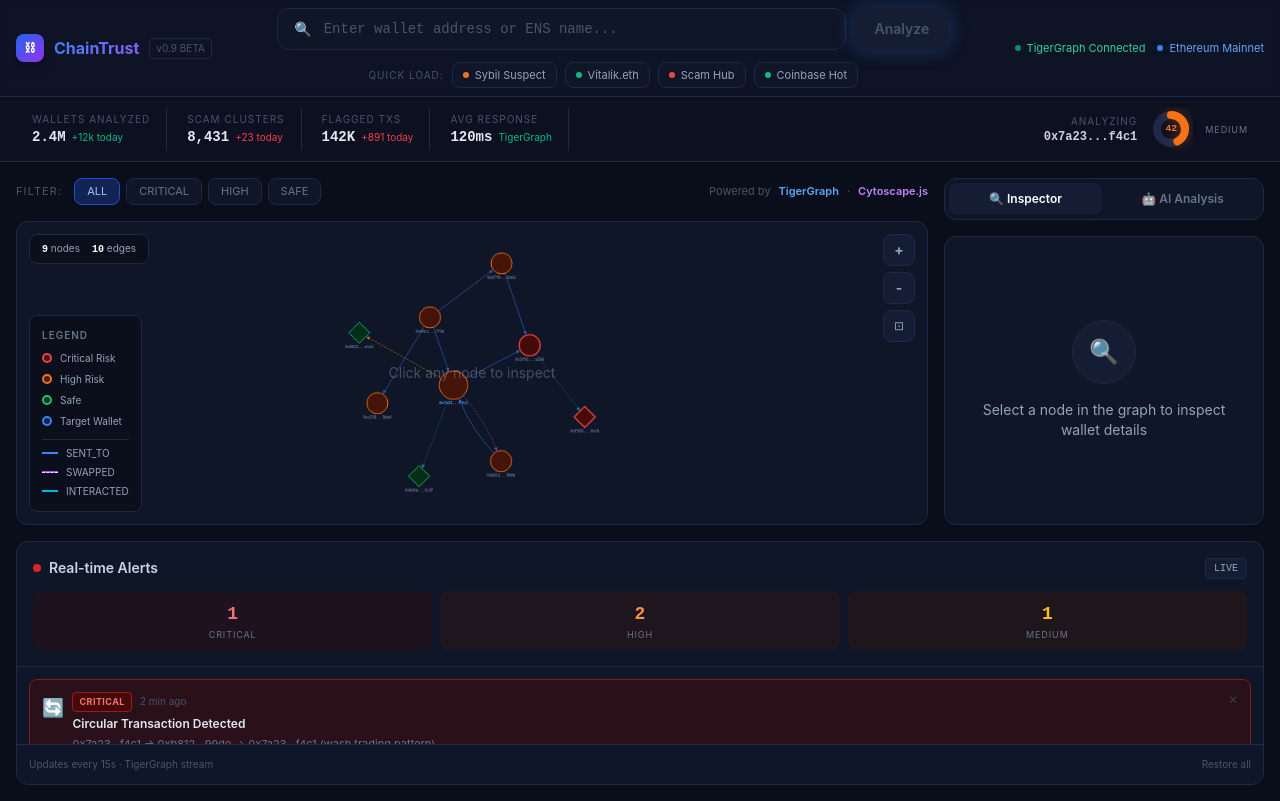
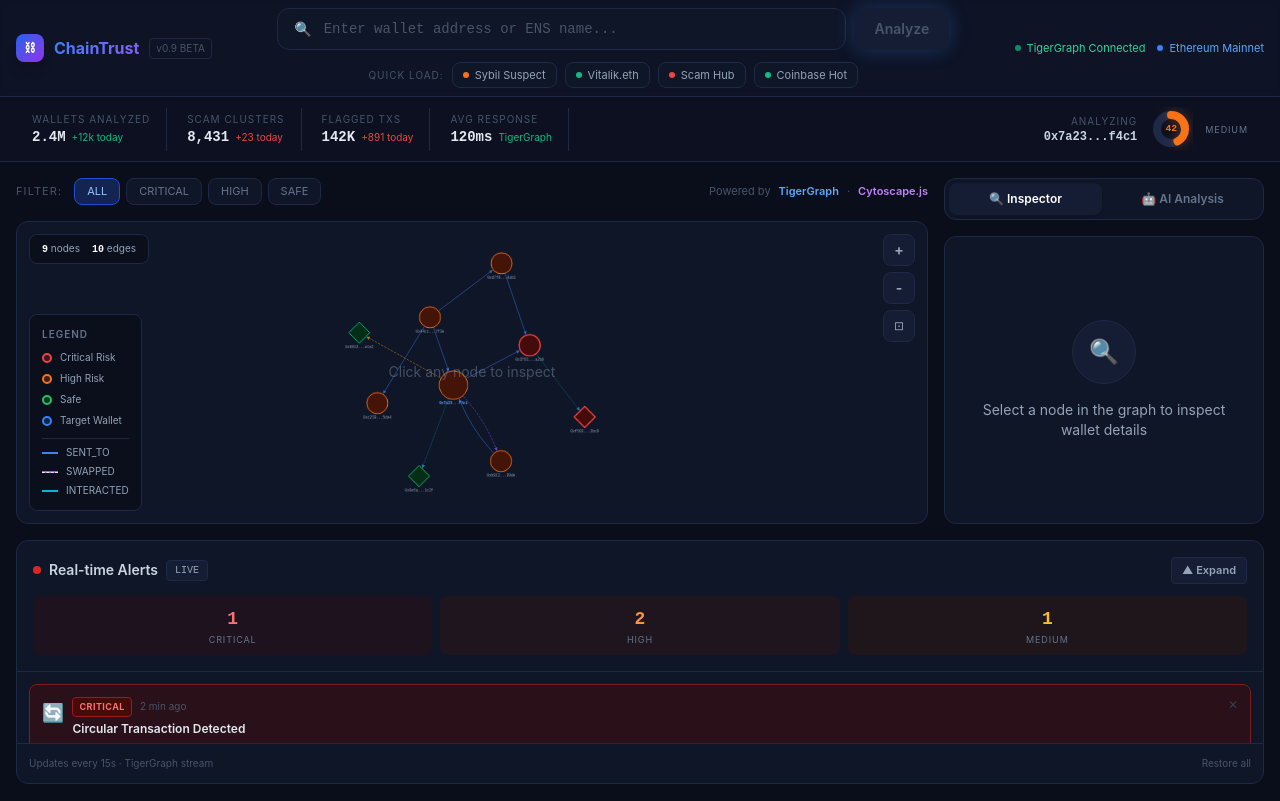
Before and after one commit to GauravKarakoti/ChainTrust, a React (Vite) app: page / in a window 1280 px wide. Built offline with nearby package versions, Linux system fonts and the light colour scheme.

Commit message:
Ye kya h chee

```diff
--- a/src/App.jsx
+++ b/src/App.jsx
@@ -20,9 +20,12 @@ export default function App() {
   const [selectedNode, setSelectedNode] = useState(null)
   const [isLoading, setIsLoading] = useState(false)
   const [graphFilter, setGraphFilter] = useState('ALL')
-  const [activeTab, setActiveTab] = useState('inspector') // 'inspector' | 'ai'
+  const [activeTab, setActiveTab] = useState('inspector')
   const [searchedAddress, setSearchedAddress] = useState('0x7a23...f4c1')
   const [graphKey, setGraphKey] = useState(0)
+
+  // NEW: State to manage alerts panel height
+  const [isAlertsExpanded, setIsAlertsExpanded] = useState(false)
 
   const handleSearch = useCallback((address) => {
     setIsLoading(true)
@@ -32,7 +35,6 @@ export default function App() {
       setIsLoading(false)
       setGraphKey(k => k + 1)
 
-      // FIX: Look up the typed address, fallback if mock data doesn't exist
       const targetProfile = WALLET_PROFILES[address] || WALLET_PROFILES['0x7a23...f4c1']
 
       setSelectedNode({
@@ -45,11 +47,10 @@ export default function App() {
   const targetWallet = WALLET_PROFILES[searchedAddress] || WALLET_PROFILES['0x7a23...f4c1']
 
   return (
-    <div className="min-h-screen bg-dark-900 flex flex-col">
+    <div className="h-screen bg-dark-900 flex flex-col overflow-hidden">
       {/* Top Nav */}
       <header className="flex-shrink-0 border-b border-[#1e2847] bg-dark-800/80 backdrop-blur-sm sticky top-0 z-50">
         <div className="max-w-[1600px] mx-auto px-4 h-24 flex items-center gap-4">
-          {/* Logo */}
           <div className="flex items-center gap-2.5 flex-shrink-0">
             <div className="w-7 h-7 rounded-lg bg-gradient-to-br from-blue-600 to-purple-600 flex items-center justify-center text-sm font-bold text-white shadow-lg">
               ⛓
@@ -58,12 +59,10 @@ export default function App() {
             <span className="text-[10px] text-slate-600 border border-[#1e2847] px-1.5 py-0.5 rounded">v0.9 BETA</span>
           </div>
 
-          {/* Search */}
           <div className="flex-1 max-w-2xl mx-auto hidden md:block">
             <SearchBar onSearch={handleSearch} isLoading={isLoading} />
           </div>
 
-          {/* Right pills */}
           <div className="flex items-center gap-3 flex-shrink-0">
             <div className="flex items-center gap-1.5 text-[11px] text-emerald-400">
               <span className="w-1.5 h-1.5 rounded-full bg-emerald-500 animate-pulse" />
@@ -77,7 +76,6 @@ export default function App() {
         </div>
       </header>
 
-      {/* Mobile search */}
       <div className="md:hidden p-3 border-b border-[#1e2847]">
         <SearchBar onSearch={handleSearch} isLoading={isLoading} />
       </div>
@@ -97,7 +95,6 @@ export default function App() {
             </div>
           ))}
 
-          {/* Current wallet score */}
           <div className="ml-auto flex items-center gap-3 px-4 flex-shrink-0">
             <div className="text-right">
               <p className="text-[10px] text-slate-600 uppercase tracking-widest">Analyzing</p>
@@ -109,10 +106,9 @@ export default function App() {
       </div>
 
       {/* Main layout */}
-      <main className="flex-1 max-w-[1600px] mx-auto w-full px-4 py-4 flex gap-4 min-h-0" style={{ height: 'calc(100vh - 120px)' }}>
-        {/* Graph (center) */}
+      {/* FIX: Removed hardcoded fixed height to let flex-1 take remaining space properly */}
+      <main className="flex-1 max-w-[1600px] mx-auto w-full px-4 py-4 flex gap-4 min-h-0">
         <div className="flex-1 flex flex-col gap-4 min-w-0">
-          {/* Filter row */}
           <div className="flex items-center gap-3 flex-shrink-0">
             <span className="text-[11px] text-slate-600 uppercase tracking-widest">Filter:</span>
             <div className="flex gap-1.5">
@@ -138,7 +134,6 @@ export default function App() {
             </div>
           </div>
 
-          {/* Graph */}
           <div className="flex-1 min-h-0">
             {isLoading ? (
               <div className="w-full h-full bg-dark-800 rounded-xl border border-[#1e2847] flex flex-col items-center justify-center gap-4">
@@ -171,9 +166,7 @@ export default function App() {
           </div>
         </div>
 
-        {/* Right sidebar */}
         <div className="w-80 flex-shrink-0 flex flex-col gap-4 min-h-0">
-          {/* Tab selector */}
           <div className="flex gap-1 bg-dark-800 border border-[#1e2847] rounded-xl p-1 flex-shrink-0">
             {[
               { id: 'inspector', label: '🔍 Inspector' },
@@ -193,7 +186,6 @@ export default function App() {
             ))}
           </div>
 
-          {/* Panel content */}
           <div className="flex-1 min-h-0 overflow-hidden">
             {activeTab === 'inspector' ? (
               <div className="h-full bg-dark-800 border border-[#1e2847] rounded-xl overflow-hidden">
@@ -209,8 +201,15 @@ export default function App() {
       </main>
 
       {/* Alerts bottom bar */}
-      <div className="flex-shrink-0 max-w-[1600px] mx-auto w-full px-4 pb-4" style={{ height: '260px' }}>
-        <AlertsPanel />
+      {/* FIX: Make alerts wrapper respect the expanding state */}
+      <div
+        className="flex-shrink-0 max-w-[1600px] mx-auto w-full px-4 pb-4 transition-all duration-300 ease-in-out"
+        style={{ height: isAlertsExpanded ? '50vh' : '260px' }}
+      >
+        <AlertsPanel
+          isExpanded={isAlertsExpanded}
+          onToggleExpand={() => setIsAlertsExpanded(!isAlertsExpanded)}
+        />
       </div>
     </div>
   )
--- a/src/components/AlertsPanel.jsx
+++ b/src/components/AlertsPanel.jsx
@@ -16,7 +16,8 @@ const PATTERN_ICONS = {
   BURST: '⚡',
 }
 
-export default function AlertsPanel() {
+// FIX: Added isExpanded and onToggleExpand props
+export default function AlertsPanel({ isExpanded, onToggleExpand }) {
   const [alerts, setAlerts] = useState(ALERTS)
   const [newAlertPulse, setNewAlertPulse] = useState(false)
   const [filter, setFilter] = useState('ALL')
@@ -61,9 +62,19 @@ export default function AlertsPanel() {
         <div className="flex items-center gap-2 mb-3">
           <div className={`w-2 h-2 rounded-full ${newAlertPulse ? 'bg-red-500 animate-ping' : 'bg-red-600'}`} />
           <h3 className="text-sm font-semibold text-slate-300">Real-time Alerts</h3>
-          <span className="ml-auto text-[10px] mono bg-dark-700 border border-[#1e2847] px-2 py-0.5 rounded text-slate-400">
+          <span className="text-[10px] mono bg-dark-700 border border-[#1e2847] px-2 py-0.5 rounded text-slate-400">
             LIVE
           </span>
+
+          {/* FIX: Expand/Collapse Button */}
+          <div className="ml-auto">
+            <button
+              onClick={onToggleExpand}
+              className="flex items-center gap-1.5 text-[11px] font-semibold text-slate-400 hover:text-slate-200 transition-colors bg-dark-700 hover:bg-dark-600 px-2.5 py-1 rounded border border-[#1e2847]"
+            >
+              {isExpanded ? '▼ Collapse' : '▲ Expand'}
+            </button>
+          </div>
         </div>
 
         {/* Stats row */}
```
